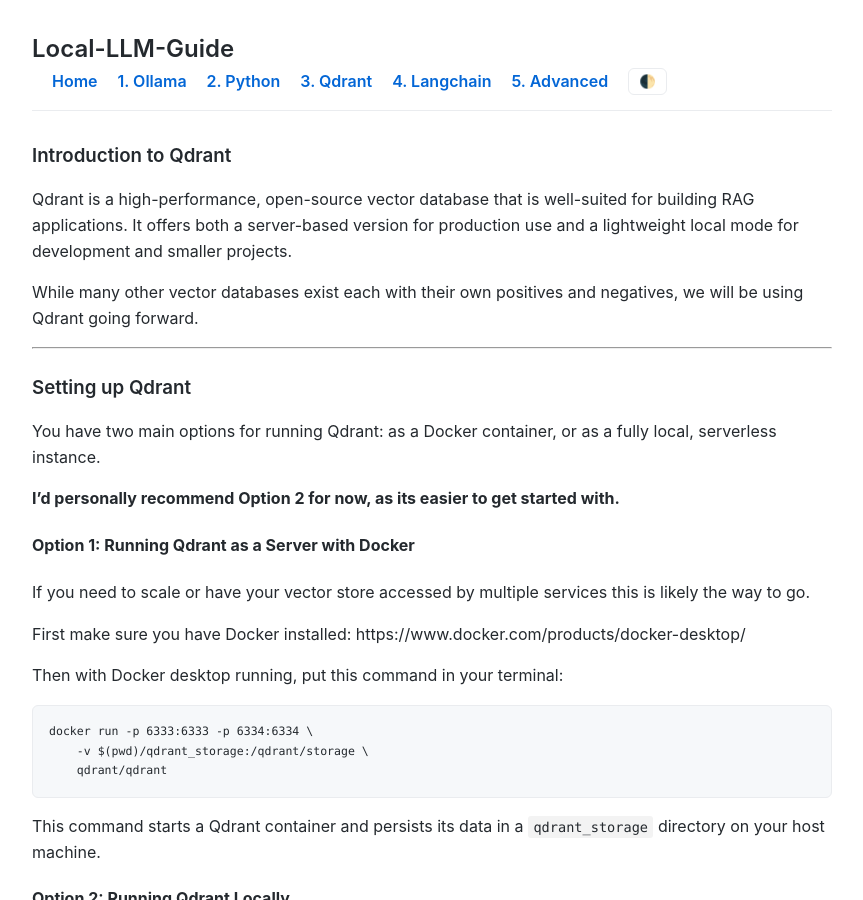
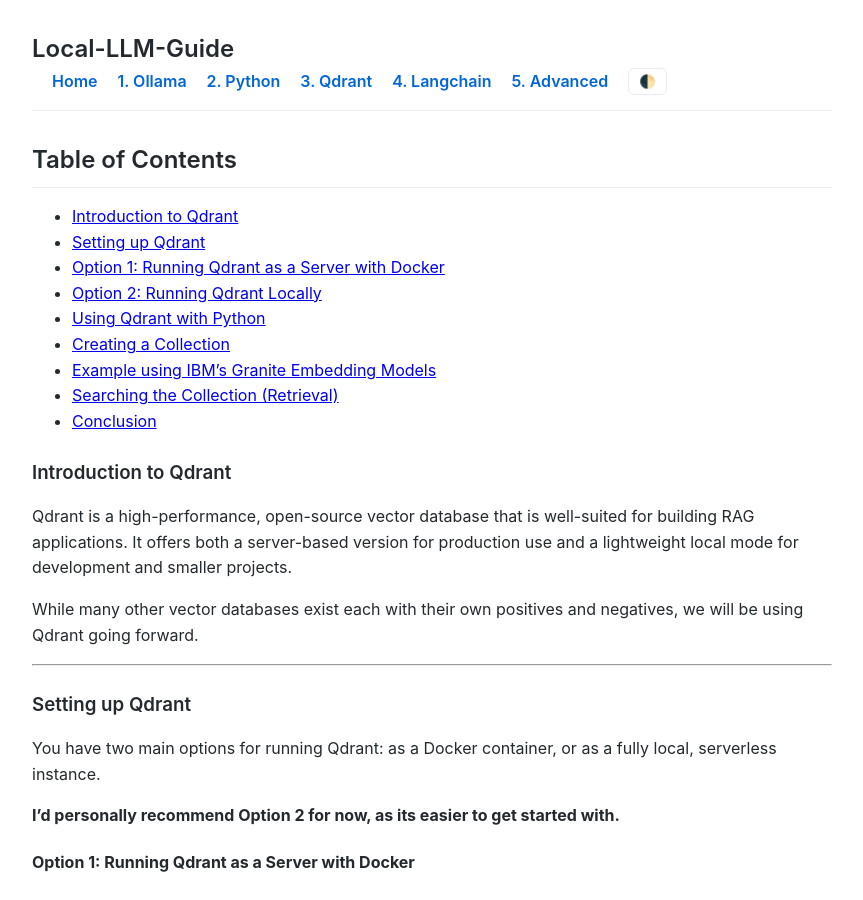
Before and after one commit to scottkryski/Local-LLM-Guide, a Jekyll site: the page built from 3-vector-stores-with-qdrant.md, in a window 1280 px wide and 900 px high. Shown: the whole window, without its empty margins (208-1071 px from the left). Built offline with Jekyll 4.4.1, drawn with Linux system fonts in a browser that asks for light colours.

Commit message:
Add navigation and troubleshooting

```diff
--- a/3-vector-stores-with-qdrant.md
+++ b/3-vector-stores-with-qdrant.md
@@ -2,6 +2,18 @@
 layout: default
 title: "Part 3: Vector Stores with Qdrant"
 ---
+
+## Table of Contents
+
+- [Introduction to Qdrant](#introduction-to-qdrant)
+- [Setting up Qdrant](#setting-up-qdrant)
+- [Option 1: Running Qdrant as a Server with Docker](#option-1-running-qdrant-as-a-server-with-docker)
+- [Option 2: Running Qdrant Locally](#option-2-running-qdrant-locally)
+- [Using Qdrant with Python](#using-qdrant-with-python)
+- [Creating a Collection](#creating-a-collection)
+- [Example using IBM's Granite Embedding Models](#example-using-ibms-granite-embedding-models)
+- [Searching the Collection (Retrieval)](#searching-the-collection-retrieval)
+- [Conclusion](#conclusion)
 
 ### Introduction to Qdrant
 
```
Also changed, not shown: 1-getting-started-with-ollama.md (+8 -0 lines), 2-ollama-with-python.md (+11 -0 lines), 4-rag-with-langchain.md (+8 -0 lines), 5-advanced-concepts.md (+4 -0 lines), faq.md (added, +21 -0 lines), index.md (+9 -0 lines), 1 other file.
